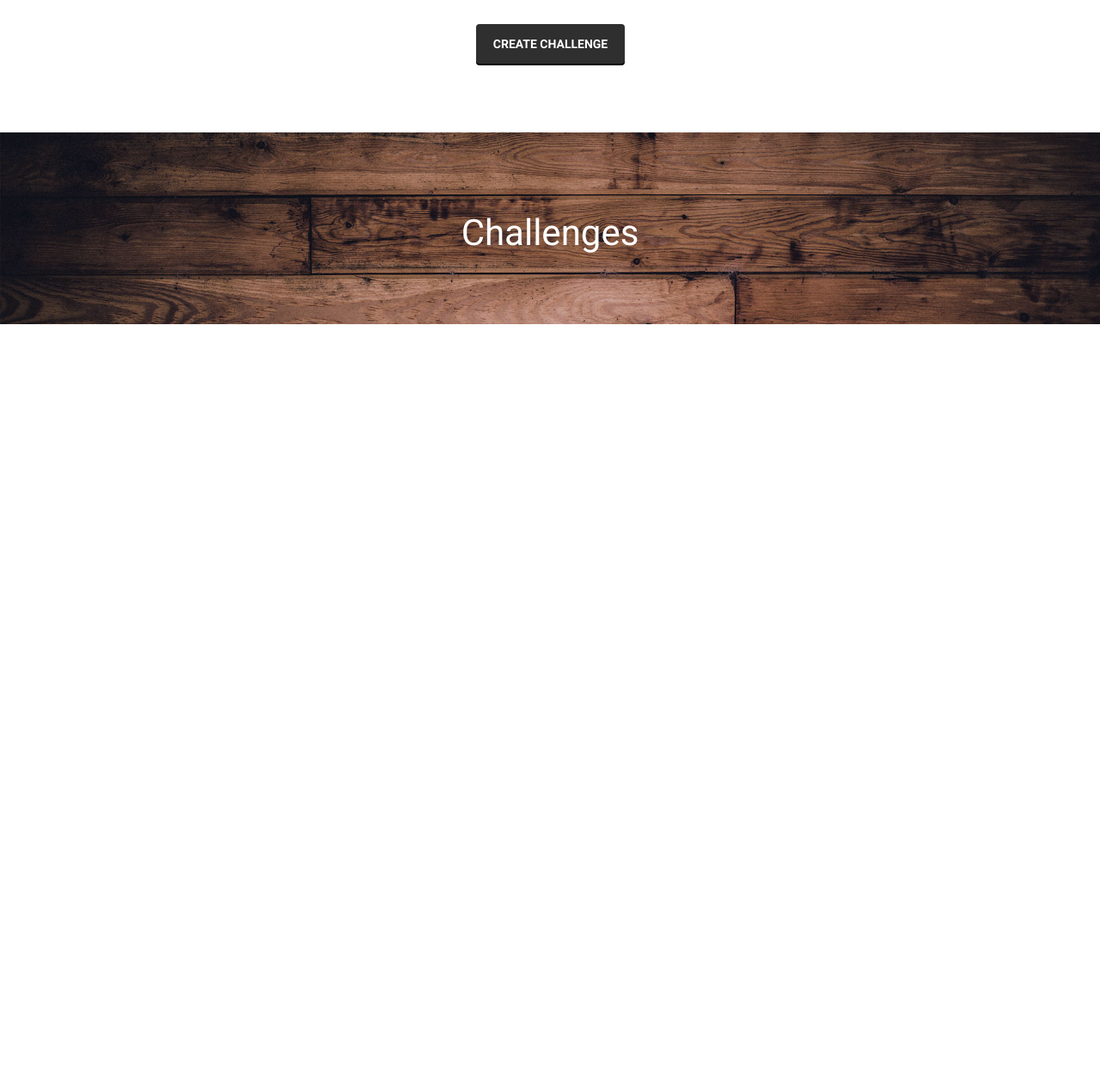
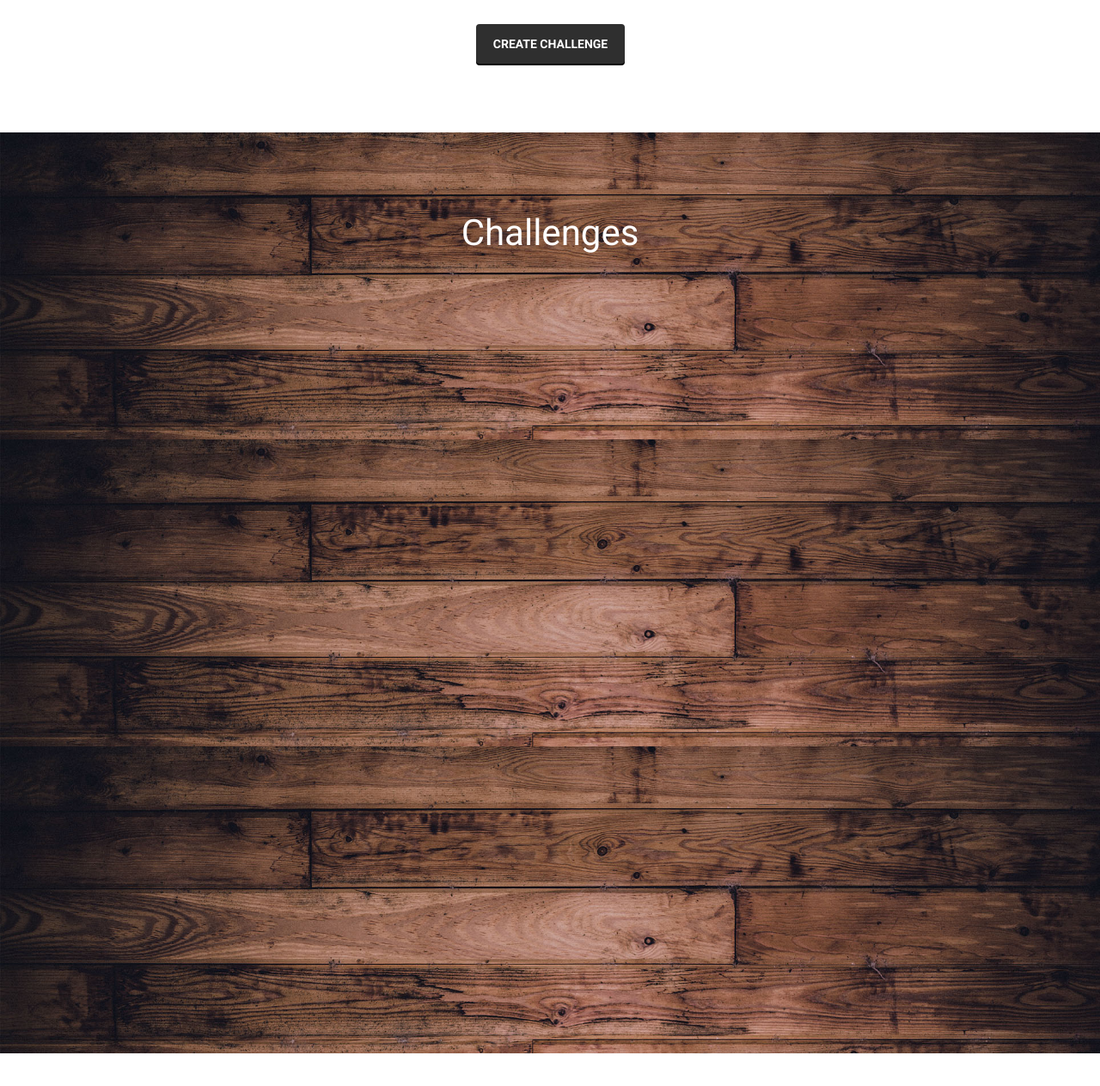
Before and after one commit to thomasyoung830/challenge-1, a website: page public/angular/client/index.html in a window 1280 px wide. Shown: the part 307-1570 px from the top of the page at 86% size. Before the commit the page ends 867 px from the top, so only its background shows below. Drawn offline with nearby package versions, Linux system fonts and the light colour scheme; some packages are replaced by stand-ins of ours; files that its build step writes are made by us from their sources.

Commit message:
[feat]Modified HTML and CSS

```diff
--- a/public/angular/client/index.html
+++ b/public/angular/client/index.html
@@ -1,7 +1,7 @@
 <!DOCTYPE html>
 <html lang="en">
   <head>
-        <title>Timber</title>
+        <title>Duel</title>
         <meta charset="utf-8" />
         <meta name="viewport" content="width=device-width, initial-scale=1.0">
         <link rel="stylesheet" type="text/css" href="../../css/bootstrap.css">
@@ -108,7 +108,7 @@
         <div class="line5">
             <div class="container">
                 <div class="row Ama">
-                    <!-- <div class="col-md-12"> -->
+                    <div class="col-md-12">
 
                     <h3 id="challenges">Challenges</h3>
                      <!-- THIS IS WHERE WE WILL INJECT OUR CONTENT ============================== -->
@@ -118,6 +118,36 @@
                 </div>
             </div>
         </div>
+
+        <div id="contact">
+        <div class="line5">
+            <div class="container">
+                <div class="row Ama">
+                    <!-- <div class="col-md-12"> -->
+                     <!-- THIS IS WHERE WE WILL INJECT OUR CONTENT ============================== -->
+                    <h3 id="challenges"></h3>
+                        <!-- <div ui-view></div> -->
+                    <!-- <p>Get in touch with us</p> -->
+                    </div>
+                </div>
+            </div>
+        </div>
+
+         <div id="contact">
+        <div class="line5">
+            <div class="container">
+                <div class="row Ama">
+                    <!-- <div class="col-md-12"> -->
+
+                    <h3 id="challenges"></h3>
+                     <!-- THIS IS WHERE WE WILL INJECT OUR CONTENT ============================== -->
+                        <!-- <div ui-view></div> -->
+                    <!-- <p>Get in touch with us</p> -->
+                    </div>
+                </div>
+            </div>
+        </div>
+
         <div class="container">
             <div class="row">
                 <div class="col-md-9 col-xs-12 forma">
--- a/public/css/style.css
+++ b/public/css/style.css
@@ -1187,7 +1187,9 @@ border: none;
 	width: 100%;
 	overflow: hidden;
 	height:100%;
-	background: url(../images/bgTop.jpg) center center no-repeat;
+	background: url(../images/bgTop.jpg) center center;
+	/*background: url(../images/bgTop.jpg) center center no-repeat;*/
+
 	/*background: url(../images/line5Bg.jpg) center center no-repeat;	*/
 	/*background:#3f2d28;*/
 	-webkit-background-size: cover;
@@ -1209,7 +1211,7 @@ border: none;
 	-moz-background-size: cover;
 	-o-background-size: cover;
 	background-size: cover;
-	border-bottom: 250px solid white;
+	/*border-bottom: 250px solid white;*/
 	border-left: 3000px solid transparent;
 }
 .line5:before{
@@ -1228,7 +1230,7 @@ border: none;
 	-o-background-size: cover;
 	background-size: cover;
 	/* height: 10px; */
-	border-top: 134px solid white;
+	/*border-top: 134px solid white;*/
 	/*border-right: 3000px solid transparent;*/
 	//bottom: 489px;
 }
```
Also changed, not shown: public/angular/client/challengerApp/challenge/public.html (+15 -9 lines), public/angular/client/challengerApp/challenge/creator.html (line endings or trailing spaces).
